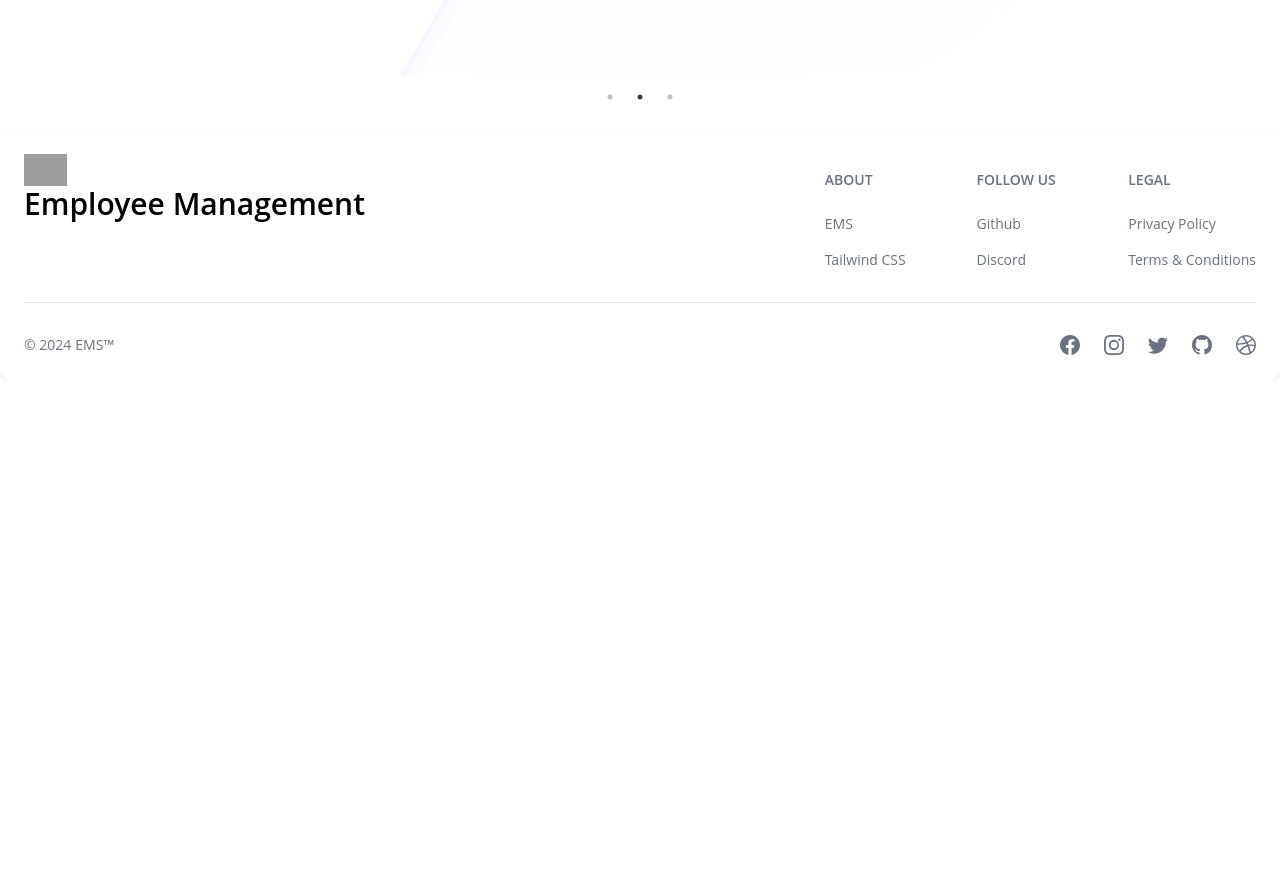
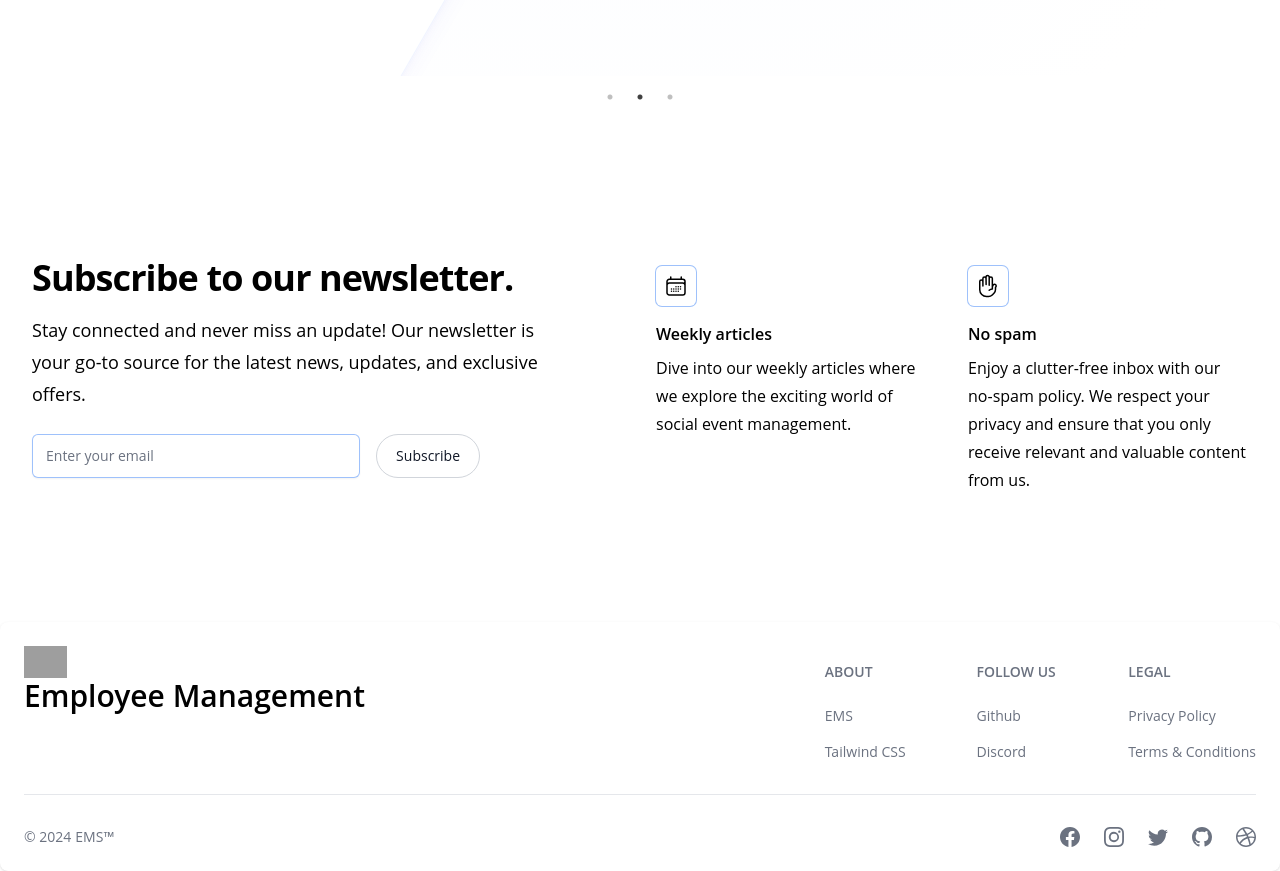
Before and after one commit to Hanifc56/employee-management, a React (Vite) app: page / in a window 1280 px wide. Shown: the part 1080-1951 px from the top of the page. Before the commit the page ends 1459 px from the top, so only its background shows below. Built offline with nearby package versions, Linux system fonts and the light colour scheme; grey boxes are pictures that could not be loaded.

Commit message:
Newsletter added

```diff
--- a/src/Pages/Home/Home.jsx
+++ b/src/Pages/Home/Home.jsx
@@ -1,4 +1,5 @@
 import Banner from "./Banner";
+import NewsLetter from "./NewsLetter";
 import Testimonial from "./Testimonial";
 
 const Home = () => {
@@ -7,6 +8,7 @@ const Home = () => {
       <Banner></Banner>
       <h1>Homoe</h1>
       <Testimonial></Testimonial>
+      <NewsLetter></NewsLetter>
     </div>
   );
 };
--- a/src/Pages/Home/NewsLetter.jsx
+++ b/src/Pages/Home/NewsLetter.jsx
@@ -1,4 +1,5 @@
 import { CalendarDaysIcon, HandRaisedIcon } from "@heroicons/react/24/outline";
+import { Button } from "flowbite-react";
 
 const NewsLetter = () => {
   return (
@@ -27,9 +28,10 @@ const NewsLetter = () => {
                   className="min-w-0 flex-auto rounded-md border-0  px-3.5 py-2  shadow-sm ring-1 ring-inset  focus:ring-2 focus:ring-inset focus:ring-indigo-500 sm:text-sm sm:leading-6"
                   placeholder="Enter your email"
                 />
-                <button type="submit" className="btn btn-outline ">
+
+                <Button color="light" pill outline>
                   Subscribe
-                </button>
+                </Button>
               </div>
             </div>
             <dl className="grid grid-cols-1 gap-x-8 gap-y-10 sm:grid-cols-2 lg:pt-2">
```
